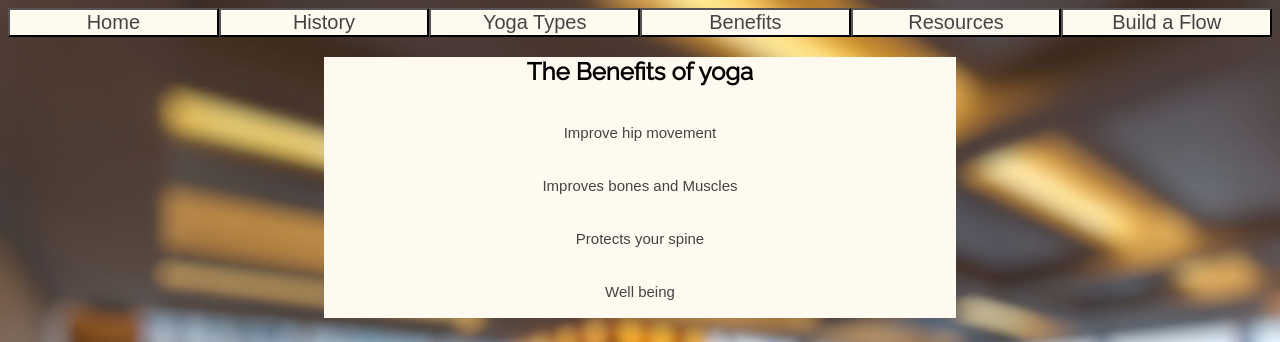
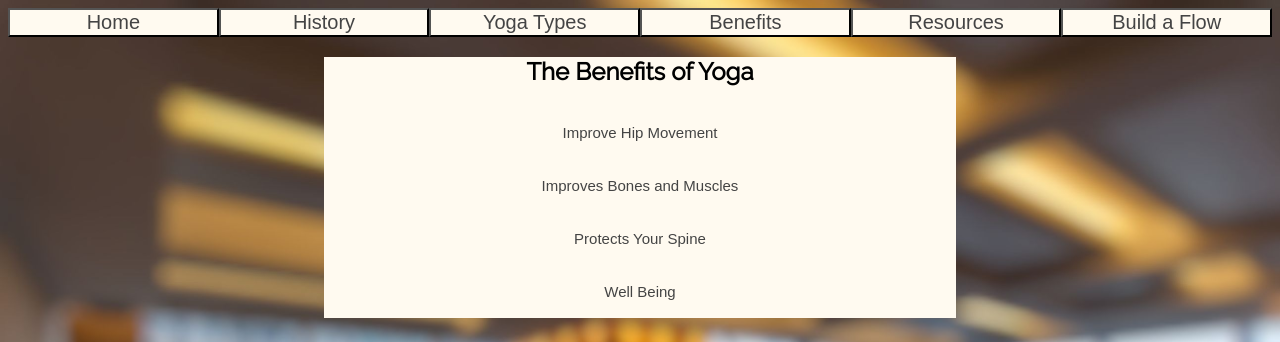
Before and after one commit to emmasroberts97/javascript_group_project, a Vue app in the folder client/: page / in a window 1280 px wide. Both pictures are taken after a click on the button "Benefits". Shown: the top 342 px of the page. Built offline with nearby package versions, Linux system fonts and the light colour scheme; no server answers.

Commit message:
Edited benefits page

```diff
--- a/client/src/components/benefits.vue
+++ b/client/src/components/benefits.vue
@@ -1,8 +1,8 @@
 <template lang="html">
   <article>
-    <h1>The Benefits of yoga</h1>
+    <h1>The Benefits of Yoga</h1>
 
-    <button class="accordion"> Improve hip movement</button>
+    <button class="accordion"> Improve Hip Movement</button>
     <div class="panel">
       <p>Hip hinge movement is the pattern
         of flexion and extension throughout
@@ -17,7 +17,7 @@
         hinge movement that carries over into many activities.</p>
       </div>
 
-      <button class="accordion"> Improves bones and Muscles</button>
+      <button class="accordion"> Improves Bones and Muscles</button>
       <div class="panel">
         <p>Practicing yoga on a regular basis improves the health
           of your bones while strengthening your spine and muscles.
@@ -27,7 +27,7 @@
           body from injury.</p>
         </div>
 
-        <button class="accordion"> Protects your spine</button>
+        <button class="accordion"> Protects Your Spine</button>
         <div class="panel">
           <p> Spinal disks—the shock
             absorbers between the vertebrae that can herniate and compress nerves—crave
@@ -36,7 +36,7 @@
             you'll help keep your disks supple.</p>
           </div>
 
-          <button class="accordion"> Well being</button>
+          <button class="accordion"> Well Being</button>
           <div class="panel">
             <p>Like many other physical activities, Yoga also helps with mental
               health and well being. Keeping active is one of the key ingredints for having
```
